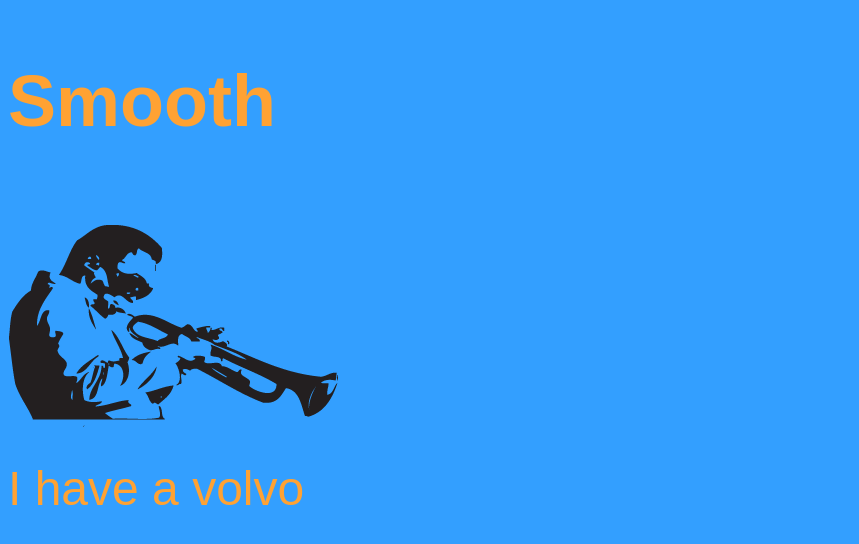
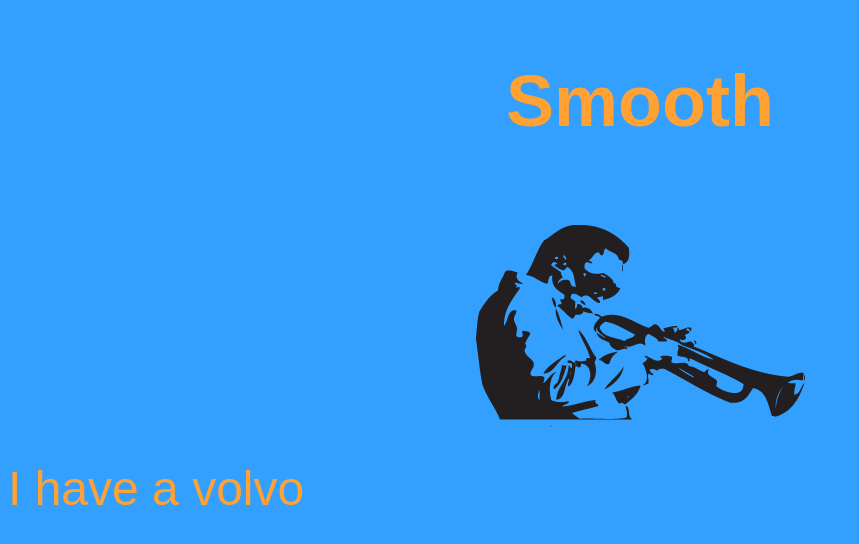
Before and after one commit to SamCatherman/webpack2.0-starter, a React app: page / in a window 1280 px wide. Shown: the top 544 px of the page, without its empty margins (0-859 px from the left). Built offline with nearby package versions, Linux system fonts and the light colour scheme; a web font is replaced by a local one.

Commit message:
centers component

```diff
--- a/src/assets/stylesheets/styles.scss
+++ b/src/assets/stylesheets/styles.scss
@@ -12,5 +12,10 @@ body {
   font-size: $font-size;
   font-weight: 500;
   font-family: $muli;
+}
 
+.container {
+  width: 50%;
+  margin: 0 auto;
+  text-align: center;
 }
```
